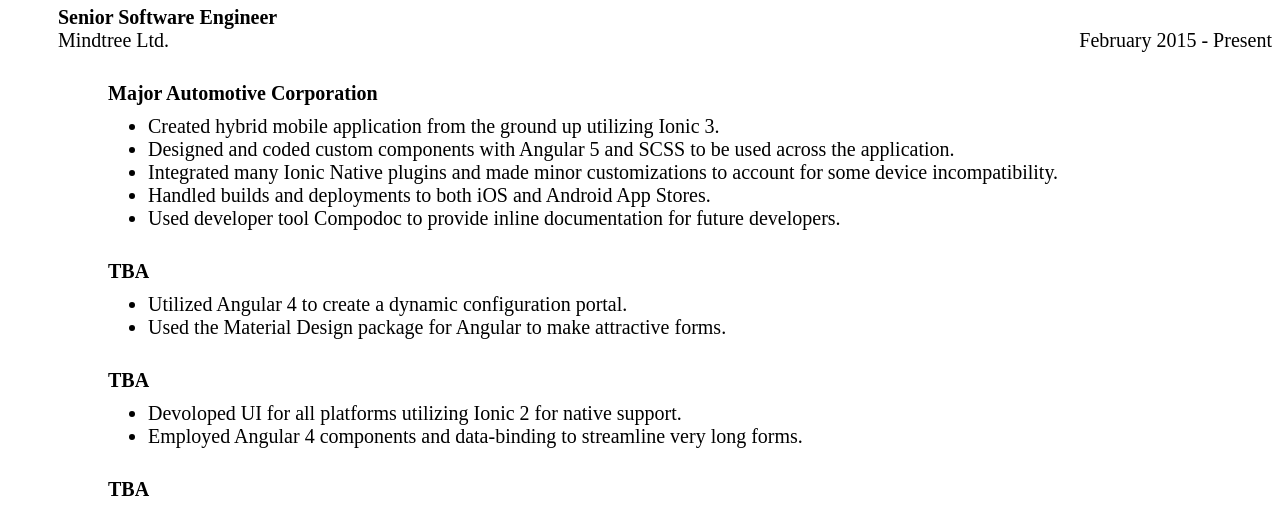
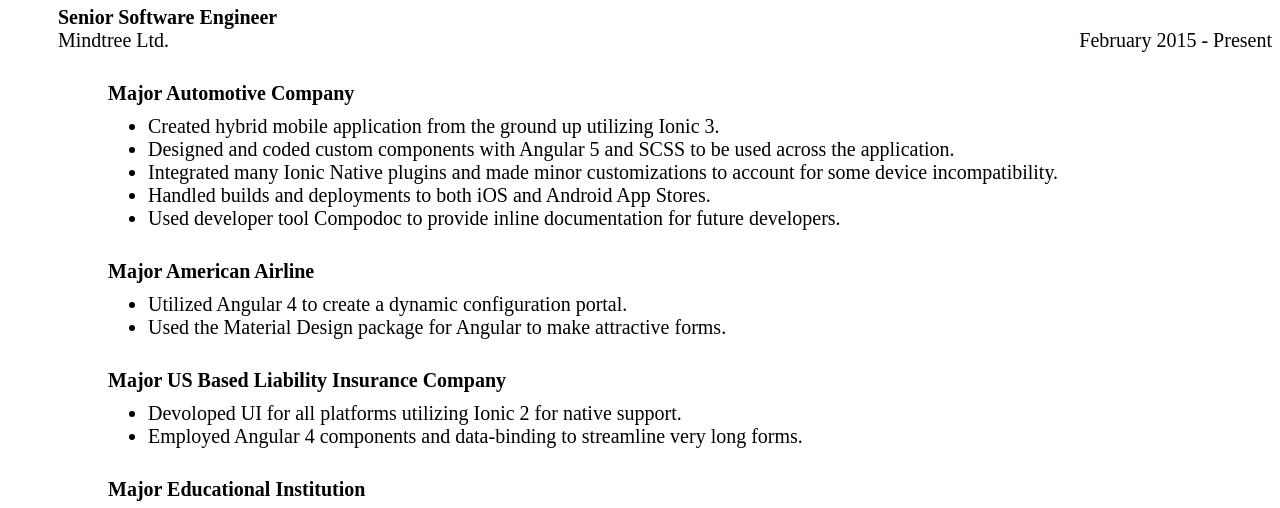
Before and after one commit to AngryKitten/personal-site, a plain HTML site: page index.html in a window 1280 px wide. Shown: the part 427-935 px from the top of the page. Drawn offline with Linux system fonts and the light colour scheme.

```diff
--- a/index.html
+++ b/index.html
@@ -31,7 +31,7 @@
           <span class="detail-date">February 2015 - Present</span>
         </span>
         <div class="job-experience">
-          <span class="bold">Major Automotive Corporation</span>
+          <span class="bold">Major Automotive Company</span>
           <ul>
             <li>Created hybrid mobile application from the ground up utilizing Ionic 3.</li>
             <li>Designed and coded custom components with Angular 5 and SCSS to be used across the application.</li>
@@ -41,21 +41,21 @@
           </ul>
         </div>
         <div class="job-experience">
-          <span class="bold">TBA</span>
+          <span class="bold">Major American Airline</span>
           <ul>
             <li>Utilized Angular 4 to create a dynamic configuration portal.</li>
             <li>Used the Material Design package for Angular to make attractive forms.</li>
           </ul>
         </div>
         <div class="job-experience">
-          <span class="bold">TBA</span>
+          <span class="bold">Major US Based Liability Insurance Company</span>
           <ul>
             <li>Devoloped UI for all platforms utilizing Ionic 2 for native support.</li>
             <li>Employed Angular 4 components and data-binding to streamline very long forms.</li>
           </ul>
         </div>
         <div class="job-experience">
-          <span class="bold">TBA</span>
+          <span class="bold">Major Educational Institution</span>
           <ul>
             <li>Created site prototypes using HTML5, jQuery, and CSS3</li>
             <li>Designed custom CSS grid system.</li>
```
